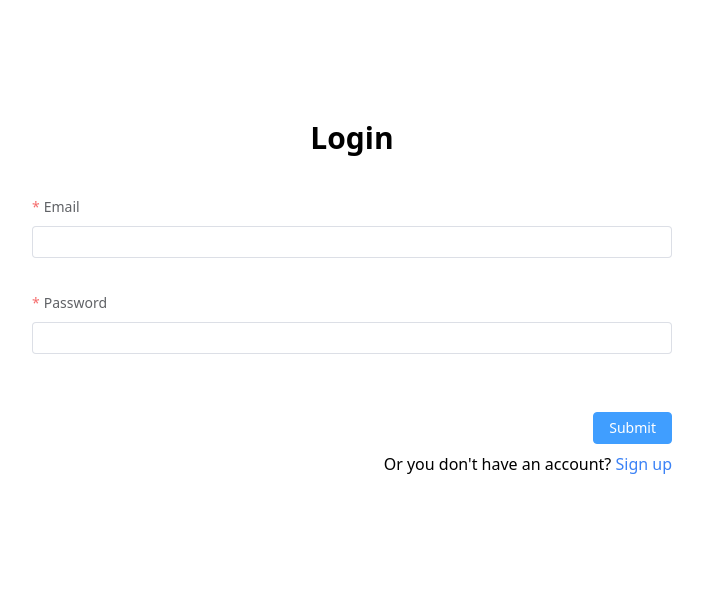
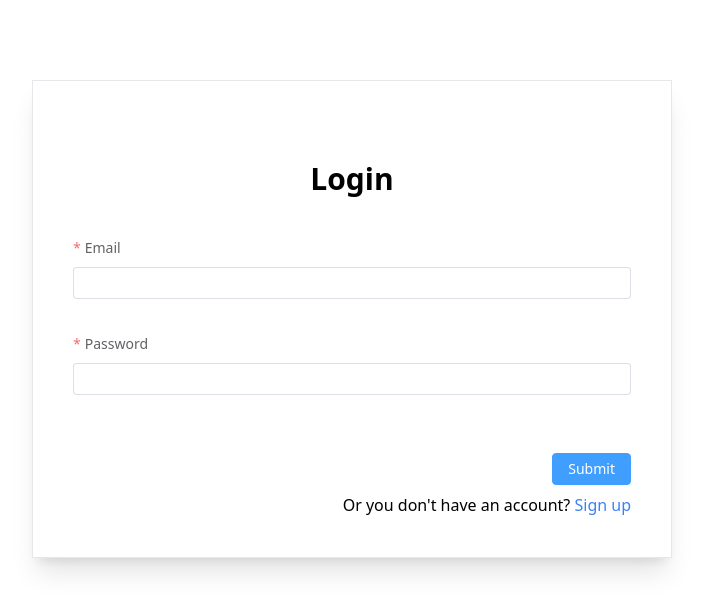
Before and after one commit to imadelcass/ab-vue-tech-test, a Vue app: page /login in a window 1280 px wide. Shown: the top 612 px of the page, without its empty margins (288-991 px from the left). Built offline with nearby package versions, Linux system fonts and the light colour scheme; no server answers.

Commit message:
Custom ui

```diff
--- a/src/views/Login.vue
+++ b/src/views/Login.vue
@@ -1,6 +1,6 @@
 <template>
-  <div class="w-2/4 mx-auto h-screen pt-20">
-    <div class="h-full">
+  <div class="w-2/4 h-2/3 mx-auto pt-20">
+    <div class="h-full shadow-xl p-10 border">
       <h1 class="text-3xl text-center py-10 font-bold">Login</h1>
       <div v-loading="loading">
         <step-one ref="stepOneRef" />
--- a/src/views/SignUp.vue
+++ b/src/views/SignUp.vue
@@ -27,6 +27,7 @@
             >
           </div>
         </div>
+        <p class="pt-2 text-end">Or you already have an account? <router-link to="/login" class="text-blue-500">Login</router-link></p>
       </div>
     </div>
   </div>
@@ -47,6 +48,7 @@ const loading = ref(false)
 const authStore = useAuthStore()
 const router = useRouter()
 
+/** Methods **/
 const next = () => {
   stepOneRef.value.formRef.validate(async (valid) => {
     if (valid) {
```
